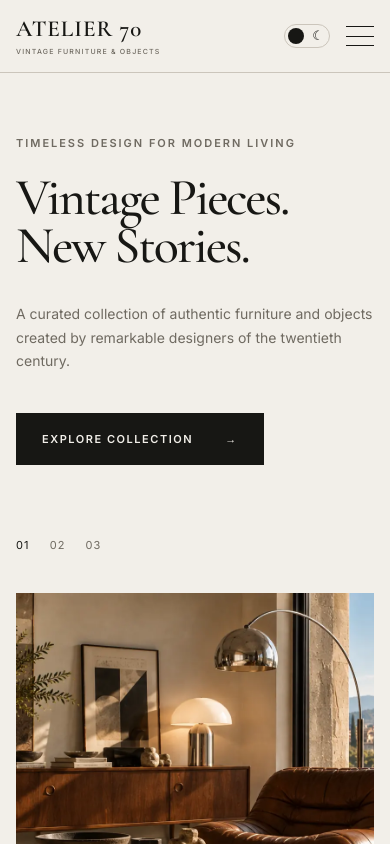
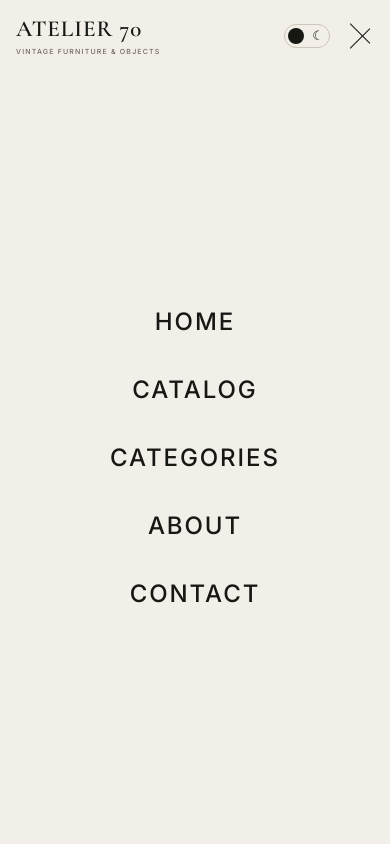
Before and after one commit to sailoksis/rsschool-landing-page, a plain HTML site: page index.html in a window 390 px wide. Both pictures are taken after a click on the button "Open navigation menu". Shown: the top 844 px of the page. Drawn offline with nearby package versions, Linux system fonts and the light colour scheme.

Commit message:
feat: implement burger menu

```diff
--- a/css/style.css
+++ b/css/style.css
@@ -621,6 +621,7 @@
       display: none;
     }
 
+
     .burger {
       display: flex;
     }
@@ -693,7 +694,9 @@
     :root {
       --page-padding: 16px;
     }
-
+    .navigation {
+      top: 72px;
+    }
     .header__inner {
       min-height: 72px;
     }
@@ -1243,3 +1246,92 @@ button:focus-visible {
     gap: 12px;
   }
 }
+
+/* Burger menu */
+
+body.menu-open {
+  overflow: hidden;
+}
+
+.burger span {
+  transition:
+    transform 0.3s ease,
+    opacity 0.3s ease;
+}
+
+@media (max-width: 768px) {
+  .navigation {
+    position: fixed;
+    top: 88px;
+    right: 0;
+    bottom: 0;
+    left: 0;
+    z-index: 90;
+
+    display: flex;
+    flex-direction: column;
+    align-items: center;
+    justify-content: center;
+    gap: 32px;
+
+    padding: 48px 24px;
+
+    background: var(--color-bg);
+
+    visibility: hidden;
+    opacity: 0;
+    transform: translateX(100%);
+
+    transition:
+      transform 0.35s ease,
+      opacity 0.35s ease,
+      visibility 0.35s;
+  }
+
+  .navigation__list {
+    flex-direction: column;
+    justify-content: center;
+    gap: 32px;
+  }
+
+  .navigation--open {
+    visibility: visible;
+    opacity: 1;
+    transform: translateX(0);
+  }
+
+  .navigation a {
+    font-size: 24px;
+  }
+
+  .burger {
+    position: relative;
+    z-index: 100;
+  }
+
+  .burger--open span:nth-child(1) {
+    transform: translateY(7px) rotate(45deg);
+  }
+
+  .burger--open span:nth-child(2) {
+    opacity: 0;
+  }
+
+  .burger--open span:nth-child(3) {
+    transform: translateY(-7px) rotate(-45deg);
+  }
+}
+
+@media (min-width: 769px) {
+  .navigation {
+    visibility: visible;
+    opacity: 1;
+    transform: none;
+  }
+}
+
+@media (max-width: 480px) {
+  .navigation {
+    top: 72px;
+  }
+}
--- a/js/main.js
+++ b/js/main.js
@@ -21,6 +21,68 @@ themeToggle.addEventListener('click', () => {
 
   localStorage.setItem('atelier-theme', isDark ? 'dark' : 'light');
 });
+
+const burgerButton = document.querySelector('.burger');
+const navigation = document.querySelector('.navigation');
+const navigationLinks = document.querySelectorAll('.navigation a');
+
+function openMenu() {
+  if (!burgerButton || !navigation) {
+    return;
+  }
+
+  navigation.classList.add('navigation--open');
+  burgerButton.classList.add('burger--open');
+  document.body.classList.add('menu-open');
+
+  burgerButton.setAttribute('aria-expanded', 'true');
+  burgerButton.setAttribute('aria-label', 'Close navigation menu');
+}
+
+function closeMenu() {
+  if (!burgerButton || !navigation) {
+    return;
+  }
+
+  navigation.classList.remove('navigation--open');
+  burgerButton.classList.remove('burger--open');
+  document.body.classList.remove('menu-open');
+
+  burgerButton.setAttribute('aria-expanded', 'false');
+  burgerButton.setAttribute('aria-label', 'Open navigation menu');
+}
+
+if (burgerButton && navigation) {
+  burgerButton.addEventListener('click', () => {
+    const isOpen = navigation.classList.contains('navigation--open');
+
+    if (isOpen) {
+      closeMenu();
+    } else {
+      openMenu();
+    }
+  });
+
+  navigationLinks.forEach((link) => {
+    link.addEventListener('click', closeMenu);
+  });
+
+  document.addEventListener('keydown', (event) => {
+    if (
+      event.key === 'Escape'
+      && navigation.classList.contains('navigation--open')
+    ) {
+      closeMenu();
+      burgerButton.focus();
+    }
+  });
+
+  window.addEventListener('resize', () => {
+    if (window.innerWidth >= 769) {
+      closeMenu();
+    }
+  });
+}
 
 const catalogGrid = document.querySelector('.catalog-grid');
 const catalogTabs = document.querySelectorAll('.catalog-tab');
```
